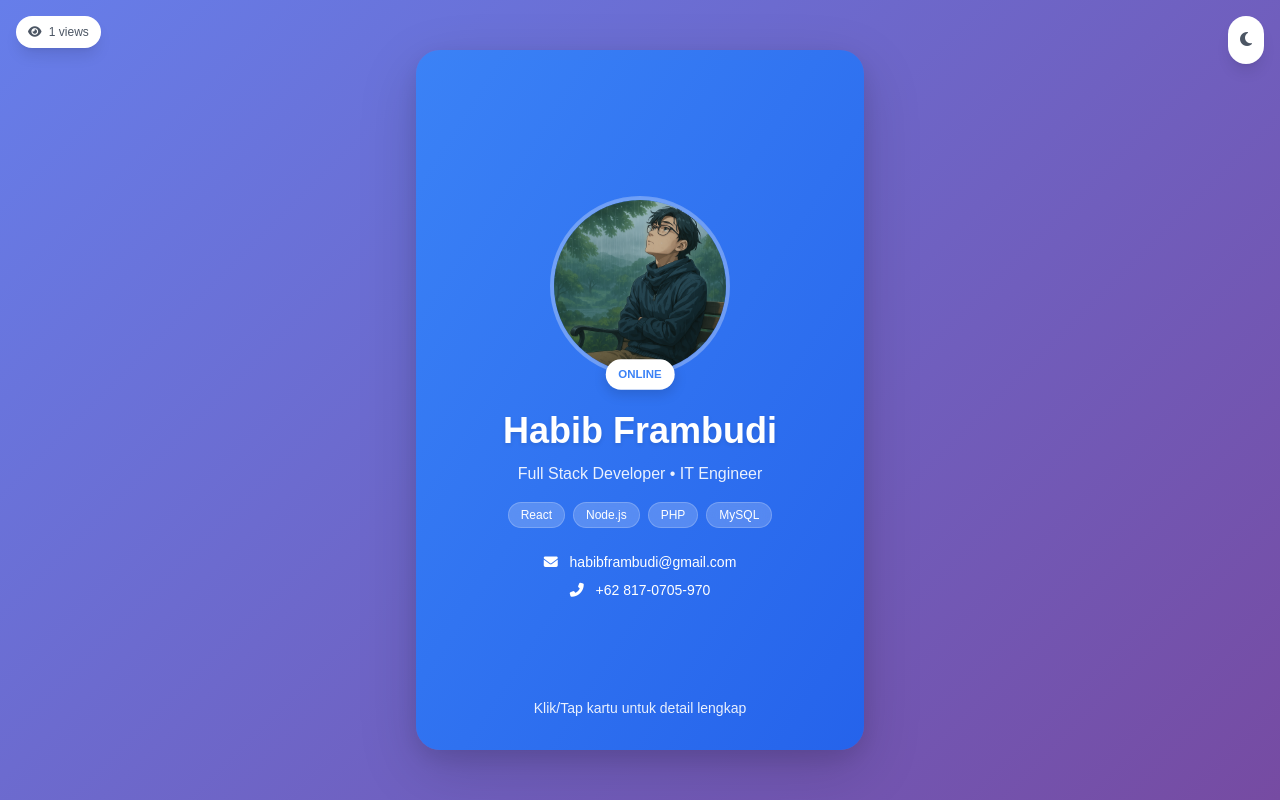
After one commit to frambudi75/Kartu-Nama-Digital, a PHP site: page /index.php in a window 1280 px wide. The commit adds this page. Run offline with PHP 8.4, Linux system fonts and the light colour scheme; some libraries are stand-ins or nearby versions.

Commit message:
new update

```diff
--- /dev/null
+++ b/index.php
@@ -0,0 +1,301 @@
+<!DOCTYPE html>
+<html lang="id">
+<head>
+    <meta charset="UTF-8">
+    <meta name="viewport" content="width=device-width, initial-scale=1.0, viewport-fit=cover">
+
+    <!-- SEO Meta Tags -->
+    <title>Kartu Nama Digital - Habib Frambudi | Full Stack Developer & IT Engineer</title>
+    <meta name="description" content="Kartu nama digital Habib Frambudi - Full Stack Developer dan IT Engineer berpengalaman dalam React, Node.js, PHP, dan MySQL. Hubungi untuk konsultasi dan kerjasama proyek teknologi.">
+    <meta name="keywords" content="Habib Frambudi, Full Stack Developer, IT Engineer, React, Node.js, PHP, MySQL, Web Developer, Jakarta">
+    <meta name="author" content="Habib Frambudi">
+    <meta name="robots" content="index, follow">
+    <link rel="canonical" href="https://kontak.habibframbudi.my.id">
+
+    <!-- Open Graph Meta Tags -->
+    <meta property="og:title" content="Kartu Nama Digital - Habib Frambudi">
+    <meta property="og:description" content="Full Stack Developer & IT Engineer berpengalaman dalam React, Node.js, PHP, dan MySQL">
+    <meta property="og:image" content="https://kontak.habibframbudi.my.id/habib.png">
+    <meta property="og:url" content="https://kontak.habibframbudi.my.id">
+    <meta property="og:type" content="profile">
+    <meta property="og:locale" content="id_ID">
+
+    <!-- Twitter Card Meta Tags -->
+    <meta name="twitter:card" content="summary_large_image">
+    <meta name="twitter:title" content="Kartu Nama Digital - Habib Frambudi">
+    <meta name="twitter:description" content="Full Stack Developer & IT Engineer berpengalaman dalam React, Node.js, PHP, dan MySQL">
+    <meta name="twitter:image" content="https://kontak.habibframbudi.my.id/habib.png">
+
+    <!-- Security Headers -->
+    <meta http-equiv="Content-Security-Policy" content="default-src 'self'; script-src 'self' 'unsafe-inline' https://cdn.tailwindcss.com https://cdn.jsdelivr.net https://formspree.io; style-src 'self' 'unsafe-inline' https://cdn.tailwindcss.com https://cdnjs.cloudflare.com https://fonts.googleapis.com; font-src 'self' https://fonts.googleapis.com https://fonts.gstatic.com https://cdnjs.cloudflare.com; img-src 'self' data: https:; connect-src 'self' https://formspree.io https://api.github.com; frame-src https://www.google.com;">
+    <meta http-equiv="X-Content-Type-Options" content="nosniff">
+    <meta http-equiv="Referrer-Policy" content="strict-origin-when-cross-origin">
+
+    <!-- Preload Critical Resources -->
+    <link rel="preload" href="https://fonts.googleapis.com/css2?family=Poppins:wght@300;400;500;600;700;800&display=swap" as="style">
+    <link rel="preload" href="habib.png" as="image">
+
+    <!-- External Resources -->
+    <script src="https://cdn.tailwindcss.com"></script>
+    <script>
+        tailwind.config = {
+            darkMode: 'class',
+            theme: {
+                extend: {
+                    fontFamily: {
+                        'poppins': ['Poppins', 'sans-serif']
+                    }
+                }
+            }
+        }
+    </script>
+    <link rel="stylesheet" href="https://cdnjs.cloudflare.com/ajax/libs/font-awesome/6.4.0/css/all.min.css" crossorigin="anonymous">
+    <script src="https://cdn.jsdelivr.net/npm/qrcode@1.5.3/build/qrcode.min.js"></script>
+
+    <!-- Local Resources -->
+    <link rel="stylesheet" href="style.css?v=<?php echo filemtime('style.css'); ?>">
+
+    <!-- PWA Configuration -->
+    <link rel="manifest" href="manifest.json">
+    <meta name="theme-color" content="#3b82f6">
+    <meta name="apple-mobile-web-app-capable" content="yes">
+    <meta name="apple-mobile-web-app-status-bar-style" content="default">
+    <meta name="apple-mobile-web-app-title" content="Habib Contact">
+    <link rel="apple-touch-icon" href="habib.png">
+
+    <!-- Favicon -->
+    <link rel="icon" type="image/png" href="habib.png">
+
+    <!-- Structured Data -->
+    <script type="application/ld+json">
+    {
+      "@context": "https://schema.org",
+      "@type": "Person",
+      "name": "Habib Frambudi",
+      "jobTitle": "Full Stack Developer",
+      "description": "IT Engineer berpengalaman dalam React, Node.js, PHP, dan MySQL",
+      "email": "habibframbudi@gmail.com",
+      "telephone": "+62-817-0705-970",
+      "url": "https://forto.habibframbudi.my.id",
+      "image": "https://kontak.habibframbudi.my.id/habib.png",
+      "address": {
+        "@type": "PostalAddress",
+        "streetAddress": "Jl. Sudirman No.123",
+        "addressLocality": "Jakarta Selatan",
+        "addressCountry": "Indonesia"
+      },
+      "knowsAbout": ["React", "Node.js", "PHP", "MySQL", "Full Stack Development", "Web Development"],
+      "sameAs": [
+        "https://forto.habibframbudi.my.id",
+        "https://wa.me/6281707059700"
+      ]
+    }
+    </script>
+</head>
+<body class="bg-gray-100 dark:bg-gray-900 transition-colors duration-300">
+    <!-- Dark Mode Toggle -->
+    <div class="fixed top-4 right-4 z-50">
+        <button id="darkModeToggle" class="bg-white dark:bg-gray-800 p-3 rounded-full shadow-lg hover:shadow-xl transition-all duration-300 text-gray-600 dark:text-gray-300">
+            <i class="fas fa-moon dark:hidden"></i>
+            <i class="fas fa-sun hidden dark:block"></i>
+        </button>
+    </div>
+
+    <!-- View Counter -->
+    <div class="fixed top-4 left-4 z-50">
+        <div class="bg-white dark:bg-gray-800 px-3 py-2 rounded-full shadow-lg text-xs font-medium text-gray-600 dark:text-gray-300">
+            <i class="fas fa-eye mr-1"></i>
+            <span id="viewCounter">0</span> views
+        </div>
+    </div>
+
+    <div id="app" class="w-full max-w-md mx-auto">
+        <!-- Business Card -->
+        <div class="card-container">
+            <div id="business-card" class="card relative">
+                <!-- Front Side -->
+                <div class="front bg-gradient-to-br from-blue-500 to-blue-600 p-8 text-white flex flex-col items-center justify-center">
+                    <!-- Profile Image -->
+                    <div class="profile-container">
+                        <img src="habib.png"
+                             alt="Foto Profil">
+                        <div class="online-status">
+                            ONLINE
+                        </div>
+                    </div>
+
+                    <!-- Name and Title -->
+                    <h1 class="profile-name text-white">Habib Frambudi</h1>
+                    <p class="profile-title text-white">Full Stack Developer • IT Engineer</p>
+
+                    <!-- Skill Tags -->
+                    <div class="mt-4 flex flex-wrap justify-center gap-2">
+                        <span class="skill-tag bg-white/20 text-white px-3 py-1 rounded-full text-xs font-medium">React</span>
+                        <span class="skill-tag bg-white/20 text-white px-3 py-1 rounded-full text-xs font-medium">Node.js</span>
+                        <span class="skill-tag bg-white/20 text-white px-3 py-1 rounded-full text-xs font-medium">PHP</span>
+                        <span class="skill-tag bg-white/20 text-white px-3 py-1 rounded-full text-xs font-medium">MySQL</span>
+                    </div>
+
+                    <!-- Simple Contact Info -->
+                    <div class="mt-6 space-y-2 text-center">
+                        <p class="text-sm"><i class="fas fa-envelope mr-2"></i> habibframbudi@gmail.com</p>
+                        <p class="text-sm"><i class="fas fa-phone-alt mr-2"></i> +62 817-0705-970</p>
+                    </div>
+
+                    <!-- Instruction -->
+                    <div class="absolute bottom-8 left-0 right-0 text-center">
+                        <p class="text-sm opacity-90">Klik/Tap kartu untuk detail lengkap</p>
+                    </div>
+                </div>
+
+                <!-- Back Side -->
+                <div class="back bg-white dark:bg-gray-800">
+                    <!-- Tab Navigation -->
+                    <div class="flex border-b border-gray-200 dark:border-gray-600">
+                        <button class="tab-button flex-1 py-3 font-medium text-gray-500 dark:text-gray-400 active" data-tab="contact-info">
+                            <i class="fas fa-address-card mr-2"></i> Kontak
+                        </button>
+                        <button class="tab-button flex-1 py-3 font-medium text-gray-500 dark:text-gray-400" data-tab="location">
+                            <i class="fas fa-map-marker-alt mr-2"></i> Lokasi
+                        </button>
+                        <button class="tab-button flex-1 py-3 font-medium text-gray-500 dark:text-gray-400" data-tab="contact-form">
+                            <i class="fas fa-paper-plane mr-2"></i> Pesan
+                        </button>
+                    </div>
+
+                    <!-- Tab Contents -->
+                    <div class="flex-1 overflow-auto p-5">
+                        <!-- Contact Info Tab -->
+                        <div id="contact-info" class="tab-content active">
+                            <div class="space-y-3">
+                                <!-- Email -->
+                                <div onclick="copyToClipboard('habibframbudi@gmail.com')" class="contact-method flex items-center bg-gray-100 dark:bg-gray-700 p-3 rounded-lg cursor-pointer transition-all duration-300">
+                                    <div class="bg-blue-100 dark:bg-blue-900 text-blue-600 dark:text-blue-400 p-2 rounded-full mr-3">
+                                        <i class="fas fa-envelope"></i>
+                                    </div>
+                                    <div>
+                                        <p class="text-xs text-gray-500 dark:text-gray-400">Email</p>
+                                        <p class="font-medium text-gray-900 dark:text-gray-100">habibframbudi@gmail.com</p>
+                                    </div>
+                                </div>
+
+                                <!-- WhatsApp -->
+                                <a href="https://wa.me/6281707059700" target="_blank" class="block">
+                                    <div class="contact-method flex items-center bg-gray-100 dark:bg-gray-700 p-3 rounded-lg cursor-pointer transition-all duration-300">
+                                        <div class="bg-green-100 dark:bg-green-900 text-green-600 dark:text-green-400 p-2 rounded-full mr-3">
+                                            <i class="fab fa-whatsapp"></i>
+                                        </div>
+                                        <div>
+                                            <p class="text-xs text-gray-500 dark:text-gray-400">WhatsApp</p>
+                                            <p class="font-medium text-gray-900 dark:text-gray-100">+62 817-0705-970</p>
+                                        </div>
+                                    </div>
+                                </a>
+
+                                <!-- Website -->
+                                <a href="https://forto.habibframbudi.my.id" target="_blank" class="block">
+                                    <div class="contact-method flex items-center bg-gray-100 dark:bg-gray-700 p-3 rounded-lg cursor-pointer transition-all duration-300">
+                                        <div class="bg-purple-100 dark:bg-purple-900 text-purple-600 dark:text-purple-400 p-2 rounded-full mr-3">
+                                            <i class="fas fa-globe"></i>
+                                        </div>
+                                        <div>
+                                            <p class="text-xs text-gray-500 dark:text-gray-400">Website</p>
+                                            <p class="font-medium text-gray-900 dark:text-gray-100">forto.habibframbudi.my.id</p>
+                                        </div>
+                                    </div>
+                                </a>
+                            </div>
+
+                            <div class="mt-6 pt-4 border-t border-gray-200 dark:border-gray-600">
+                                <h3 class="text-sm font-semibold text-gray-500 dark:text-gray-400 mb-3">SOSIAL MEDIA</h3>
+                                <div class="flex justify-center space-x-3">
+                                    <a href="#" class="social-icon bg-blue-600 text-white w-10 h-10 rounded-full flex items-center justify-center">
+                                        <i class="fab fa-facebook-f"></i>
+                                    </a>
+                                    <a href="#" class="social-icon bg-blue-400 text-white w-10 h-10 rounded-full flex items-center justify-center">
+                                        <i class="fab fa-twitter"></i>
+                                    </a>
+                                    <a href="@habib_frambudi" class="social-icon bg-gradient-to-r from-purple-500 to-pink-500 text-white w-10 h-10 rounded-full flex items-center justify-center">
+                                        <i class="fab fa-instagram"></i>
+                                    </a>
+                                    <a href="#" class="social-icon bg-gray-800 text-white w-10 h-10 rounded-full flex items-center justify-center">
+                                        <i class="fab fa-github"></i>
+                                    </a>
+                                </div>
+                            </div>
+                        </div>
+
+                        <!-- Location Tab -->
+                        <div id="location" class="tab-content">
+                            <h3 class="text-lg font-semibold mb-3 text-gray-900 dark:text-gray-100">Lokasi Kantor</h3>
+                            <p class="text-gray-600 dark:text-gray-400 mb-4">
+                                <i class="fas fa-map-marker-alt text-red-500 mr-2"></i>
+                                Jl. Dusun Sederhana,Beringin
+                            </p>
+
+                            <!-- Google Maps Embed -->
+                            <div id="map" class="mb-4">
+                                <!-- Replace this with your actual Google Maps embed code -->
+                                    <iframe
+                                    src="https://www.google.com/maps/embed?pb=!1m18!1m12!1m3!1d127473.86911033127!2d98.8783862!3d3.5928958!2m3!1f0!2f0!3f0!3m2!1i1024!2i768!4f13.1!3m3!1m2!1s0x30314985c1842c49%3A0x3c467360b141519f!2sPerumahan%20RAMUNIA%20RESIDENCE!5e0!3m2!1sen!2sid!4v1719220134204!5m2!1sen!2sid"
+                                    width="100%"
+                                    height="180"
+                                    style="border:0;"
+                                    allowfullscreen=""
+                                    loading="lazy"
+                                    referrerpolicy="no-referrer-when-downgrade">
+                                    </iframe>
+                            </div>
+
+                            <!-- <div class="bg-blue-50 p-3 rounded-lg">
+                                <h4 class="font-medium text-sm text-blue-800 mb-2">
+                                    <i class="fas fa-clock mr-2"></i> Jam Operasional:
+                                </h4>
+                                <ul class="text-sm text-gray-600 space-y-1">
+                                    <li>Senin-Jumat: 09.00 - 17.00</li>
+                                    <li>Sabtu: 09.00 - 14.00</li>
+                                    <li>Minggu: Tutup</li>
+                                </ul>
+                            </div> -->
+                        </div>
+
+                        <!-- Contact Form Tab -->
+                        <div id="contact-form" class="tab-content">
+                            <h3 class="text-lg font-semibold mb-3 text-gray-900 dark:text-gray-100">Kirim Pesan</h3>
+                            <form id="contactForm" action="https://formspree.io/f/movljoar" method="POST" class="space-y-3">
+                                <div>
+                                    <label for="name" class="block text-sm font-medium text-gray-700 dark:text-gray-300 mb-1">Nama Anda</label>
+                                    <input type="text" id="name" name="name" required
+                                           class="w-full px-3 py-2 border border-gray-300 dark:border-gray-600 dark:bg-gray-700 dark:text-gray-100 rounded-lg focus:outline-none focus:ring-2 focus:ring-blue-500">
+                                </div>
+
+                                <div>
+                                    <label for="email" class="block text-sm font-medium text-gray-700 dark:text-gray-300 mb-1">Email</label>
+                                    <input type="email" id="email" name="email" required
+                                           class="w-full px-3 py-2 border border-gray-300 dark:border-gray-600 dark:bg-gray-700 dark:text-gray-100 rounded-lg focus:outline-none focus:ring-2 focus:ring-blue-500">
+                                </div>
+
+                                <div>
+                                    <label for="message" class="block text-sm font-medium text-gray-700 dark:text-gray-300 mb-1">Pesan</label>
+                                    <textarea id="message" name="message" rows="3" required
+                                              class="w-full px-3 py-2 border border-gray-300 dark:border-gray-600 dark:bg-gray-700 dark:text-gray-100 rounded-lg focus:outline-none focus:ring-2 focus:ring-blue-500"></textarea>
+                                </div>
+
+                                <button type="submit" class="w-full bg-blue-600 hover:bg-blue-700 text-white py-2 px-4 rounded-lg transition duration-300 flex items-center justify-center">
+                                    <i class="fas fa-paper-plane mr-2"></i> Kirim
+                                </button>
+                            </form>
+
+                            <div id="form-success" class="hidden mt-3 p-3 bg-green-100 dark:bg-green-900 text-green-800 dark:text-green-200 rounded-lg text-sm">
+                                Pesan berhasil dikirim! Saya akan segera menghubungi Anda.
+                            </div>
+                        </div>
+                    </div>
+                </div>
+            </div>
+        </div>
+    </div>
+
+    <script src="script.js?v=<?php echo filemtime('script.js'); ?>"></script>
+</body>
+</html>
--- a/style.css
+++ b/style.css
@@ -23,7 +23,7 @@ body {
 }
 
 body.dark {
-    background: linear-gradient(135deg, #1a1a2e 0%, #16213e 100%);
+    background: linear-gradient(135deg, #1a1a2e 0%, #16213e 100%) !important;
 }
 
 .card-container {
@@ -354,7 +354,14 @@ body.dark {
     box-shadow: 0 4px 12px rgba(0,0,0,0.2);
 }
 
-/* Dark Mode Styles */
+/* Dark Mode Styles - Enhanced with higher specificity */
+html.dark body,
+html.dark body.bg-gray-100,
+body.dark,
+body.bg-gray-100.dark {
+    background: linear-gradient(135deg, #1a1a2e 0%, #16213e 100%) !important;
+}
+
 .dark .back {
     background: #1f2937 !important;
     color: #f9fafb;
```
Also changed, not shown: script.js (+139 -14 lines), .htaccess, README.md, 2 other files.
